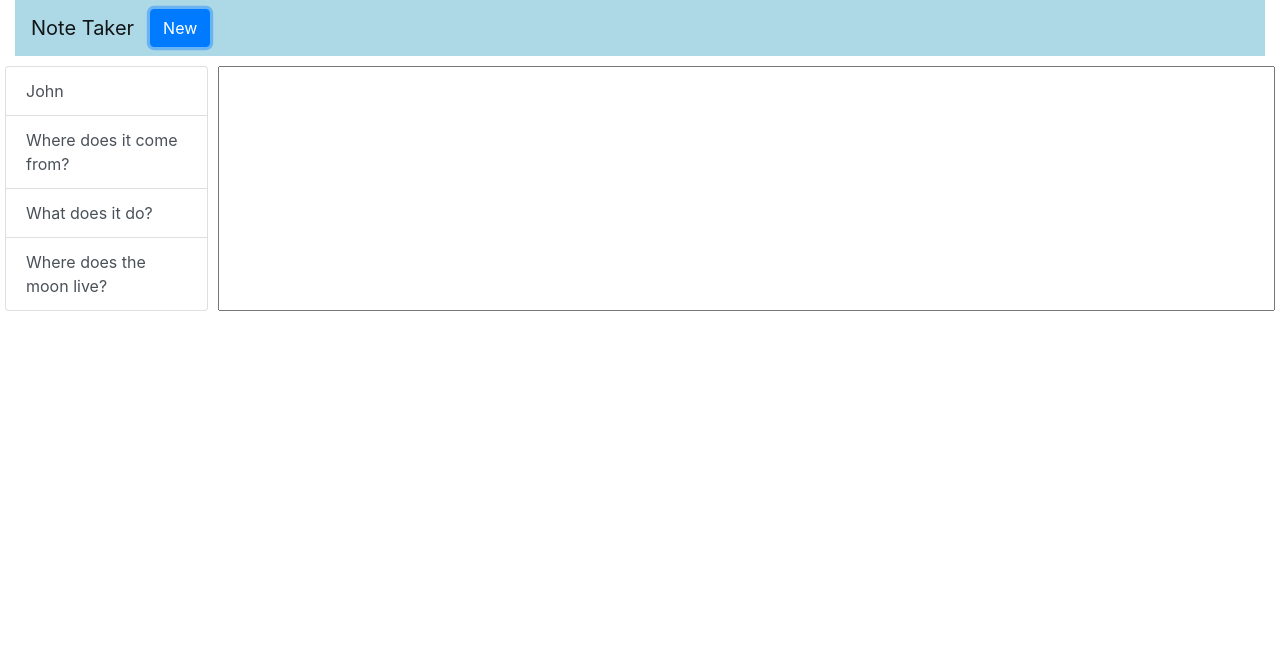
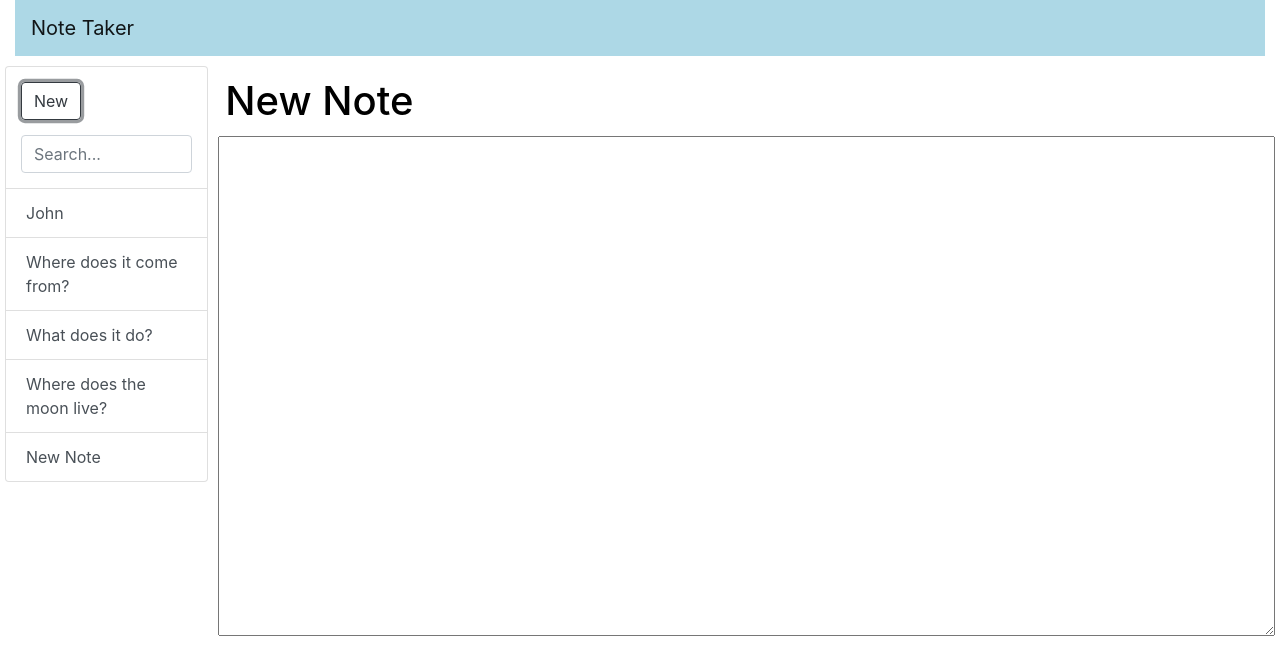
Before and after one commit to chaelant/NodeDrivers, a React app in the folder webapp/: page / in a window 1280 px wide. Both pictures are taken after a click on the button "New". Shown: the top 670 px of the page. Built offline with nearby package versions, Linux system fonts and the light colour scheme.

Commit message:
Added search, save, and note adding

```diff
--- a/webapp/src/pages/Home.css
+++ b/webapp/src/pages/Home.css
@@ -9,10 +9,39 @@
     padding: 10px 5px;
 }
 .notes {
-    resize: none;
+    resize: vertical;
     width: 100%;
-    height: 100%;
+    height: 500px;
 }
 .navbar {
     background-color: lightblue;
 }
+/* html, body, #root, .height100 {
+    display: flex;
+    flex-direction: column;
+    height: 100%;
+} */
+.hidden {
+    display: none;
+}
+.editTitle {
+    position: absolute;
+    right: 0;
+    bottom: 0;
+    margin-right: 10px;
+    margin-bottom: 10px;
+}
+.noteTitle {
+    padding-left: 5px;
+}
+.noteTitle input {
+    border: none;
+    font-size: 2.5rem;
+    font-weight: 500;
+    line-height: 1.2;
+    margin: 10px 0px;
+    display: block;
+    margin-inline-start: 0px;
+    margin-inline-end: 0px;
+    width: 100%;
+}
--- a/webapp/src/pages/Home.js
+++ b/webapp/src/pages/Home.js
@@ -5,8 +5,10 @@ import Topnavbar from "./components/Topnavbar"
 import Container from 'react-bootstrap/Container'
 import Row from "react-bootstrap/Row"
 import Col from "react-bootstrap/Col"
+import Button from "react-bootstrap/Button";
+import Modal from "react-bootstrap/Modal";
 
-const items = [
+let notes = [
     {
         title: "John",
         content: "Insert something about John here"
@@ -29,48 +31,133 @@ class Home extends Component {
         super(props);
         this.state = {
             "content": undefined,
-            contentChanged: true
+            contentChanged: false,
+            notes: notes,
+            filteredNotes: notes,
+            activeNoteTitle: undefined,
+            activeNoteContent: undefined,
+            updatedNoteTitle: "",
+            updatedNoteContent: ""
         }
-        this.topnavbarElement = React.createRef()
+        this.titleRef = React.createRef()
     }
     setContent(title) {
-        let filtered = items.filter(item => item.title == title)
-        let textarea = document.getElementById("textContent")
-        textarea.value = filtered[0].content
-        this.topnavbarElement.current.disableSaveStatus()
+        let filtered = this.state.notes.filter(item => item.title == title)
+        this.setState({
+            activeNoteTitle: filtered[0].title,
+            activeNoteContent: filtered[0].content,
+            updatedNoteTitle: filtered[0].title,
+            updatedNoteContent: filtered[0].content,
+            contentChanged: false
+        })
     }
-    enableSave() {
-        this.topnavbarElement.current.enableSaveStatus()
+    appendNote() {
+        let note = {
+            title: "New Note",
+            content: ""
+        }
+        let notes = this.state.notes
+        notes.push(note)
+        this.setState({
+            notes: notes,
+            filteredNotes: notes
+        })
+        this.setContent("New Note")
+        this.titleRef.current.focus()
+    }
+    filterNotes(event) {
+        const substring = event.target.value.toLocaleLowerCase()
+        const filtered = this.state.notes.filter(function(item) {
+            if(item.title.toLocaleLowerCase().indexOf(substring) != -1) {
+                return item.title
+            }
+        })
+        this.setState({
+            filteredNotes: filtered
+        })
+    }
+    saveNote() {
+        let notes = this.state.notes
+        const index = notes.findIndex(note => note.title === this.state.activeNoteTitle)
+        const title = this.state.updatedNoteTitle
+        const content = this.state.updatedNoteContent
+        const updatedNote = {
+            "title": title,
+            "content": content
+        }
+        notes.splice(index, 1, updatedNote)
+        this.setState({
+            notes: notes,
+            filteredNotes: notes,
+            contentChanged: false
+        })
+    }
+    updateNote(event) {
+        // console.log("id:", event.target.id)
+        // console.log("value:", event.target.value)
+        if(event.target.id === "noteTitle") {
+            this.setState({
+                updatedNoteTitle: event.target.value
+            })
+        } else if(event.target.id === "noteContent") {
+            this.setState({
+                updatedNoteContent: event.target.value
+            })
+        } else {
+            return
+        }
+        this.setState({
+            contentChanged: true
+        })
     }
     render() {
         return (
-            <Container>
+            <>
+            <Container className="height100">
                 <Row>
                     <Col>
                         <Topnavbar
                             className="navbar"
-                            contentChanged={this.state.contentChanged}
-                            ref={this.topnavbarElement}
                         />
                     </Col>
                 </Row>
-                <Row>
-                    <Col lg={2} className="sidebar">
+                <Row className="height100">
+                    <Col lg={2} className="sidebar height100">
                         <Sidenavbar
-                            items={items}
+                            notes={this.state.filteredNotes}
                             onClick={(title) => this.setContent(title)}
+                            appendNote={(note) => this.appendNote(note)}
+                            filterNotes={(event) => this.filterNotes(event)}
+                            contentChanged={this.state.contentChanged}
+                            saveNote={() => this.saveNote()}
                         />
                     </Col>
-                    <Col lg={10} className="content">
-                        <textarea
-                            id="textContent"
-                            className="notes"
-                            onChange={() => this.enableSave()}
-                            >
-                        </textarea>
+                    <Col lg={10} className="content height100">
+                        <Container className="height100">
+                            <Row className={this.state.activeNoteTitle ? "" : "hidden"}>
+                                <Col className="noteTitle">
+                                    <input
+                                        id="noteTitle"
+                                        value={this.state.updatedNoteTitle}
+                                        onChange={(event) => this.updateNote(event)}
+                                        ref={this.titleRef}
+                                    ></input>
+                                </Col>
+                            </Row>
+                            <Row className="height100">
+                                <textarea
+                                    id="noteContent"
+                                    className="notes height100"
+                                    value={this.state.updatedNoteContent}
+                                    onChange={(event) => this.updateNote(event)}
+                                    >
+                                </textarea>
+                            </Row>
+                        </Container>
                     </Col>
                 </Row>
             </Container>
+            </>
         );
     }
 }
--- a/webapp/src/pages/components/Sidenavbar.css
+++ b/webapp/src/pages/components/Sidenavbar.css
@@ -0,0 +1,20 @@
+.buttonItem {
+    padding: 15px;
+}
+
+.buttonToolbar {
+    justify-content: space-between!important;
+    /* border: 1px solid lightgray; */
+    /* border-radius: 5px; */
+}
+
+.search {
+    margin-top: 15px;
+}
+
+.hidden {
+    display: none;
+}
+.space {
+    visibility: none;
+}
--- a/webapp/src/pages/components/Sidenavbar.js
+++ b/webapp/src/pages/components/Sidenavbar.js
@@ -1,24 +1,47 @@
 import React, { Component } from "react";
 import "./Sidenavbar.css";
 import ListGroup from "react-bootstrap/ListGroup";
+import ButtonToolbar from "react-bootstrap/ButtonToolbar"
+import Button from "react-bootstrap/Button";
+import InputGroup from "react-bootstrap/InputGroup";
+import FormControl from "react-bootstrap/FormControl";
 
 class Sidenavbar extends Component {
     constructor(props) {
         super(props)
+        console.log("Sidenavbar")
     }
     render() {
-        const newItems = this.props.items.map((item) => {
-            return <ListGroup.Item
-                    action
-                    onClick={() => this.props.onClick(item.title)}
-                    key={item.title.toString()}
-                    >
-                    {item.title}
-                </ListGroup.Item>
-        })
         return (
             <ListGroup>
-                {newItems}
+                <ListGroup.Item className="buttonItem">
+                    <ButtonToolbar className="buttonToolbar">
+                        <Button className="new" variant="outline-dark" onClick={() => this.props.appendNote()}>New</Button>
+                        <Button className={this.props.contentChanged ? "save" : "hidden"}
+                                variant="outline-success"
+                                onClick={() => this.props.saveNote()}
+                                >
+                                Save
+                            </Button>
+                    </ButtonToolbar>
+                    <InputGroup className="search">
+                        <FormControl
+                            placeholder="Search..."
+                            aria-label="Search..."
+                            aria-describedby="basic-addon1"
+                            onChange={(event) => this.props.filterNotes(event)}
+                        />
+                    </InputGroup>
+                </ListGroup.Item>
+                {this.props.notes.map((item) => {
+                    return <ListGroup.Item
+                        action
+                        onClick={() => this.props.onClick(item.title)}
+                        key={item.title.toString()}
+                    >
+                        {item.title}
+                    </ListGroup.Item>
+                })}
             </ListGroup>
         );
     }
--- a/webapp/src/pages/components/Topnavbar.js
+++ b/webapp/src/pages/components/Topnavbar.js
@@ -2,8 +2,6 @@ import React, { Component } from "react";
 import "./Topnavbar.css";
 import Navbar from "react-bootstrap/Navbar";
 import Nav from "react-bootstrap/Nav";
-import ButtonToolbar from "react-bootstrap/ButtonToolbar"
-import Button from "react-bootstrap/Button";
 
 class Topnavbar extends Component {
     constructor(props) {
@@ -12,32 +10,10 @@ class Topnavbar extends Component {
             contentChanged: false
         }
     }
-    enableSaveStatus() {
-        const status = this.state.contentChanged
-        if(!status) {
-            this.setState({
-                contentChanged: true
-            })
-        }
-    }
-    disableSaveStatus() {
-        const status = this.state.contentChanged
-        if(status) {
-            this.setState({
-                contentChanged: false
-            })
-        }
-    }
     render() {
         return (
             <Navbar expand="lg">
                 <Navbar.Brand>Note Taker</Navbar.Brand>
-                <ButtonToolbar>
-                    <Button variant="primary">New</Button>
-                    <Button variant="success"
-                        className={this.state.contentChanged ? "" : "hidden"}
-                    >Save</Button>
-                </ButtonToolbar>
             </Navbar>
         );
     }
```
